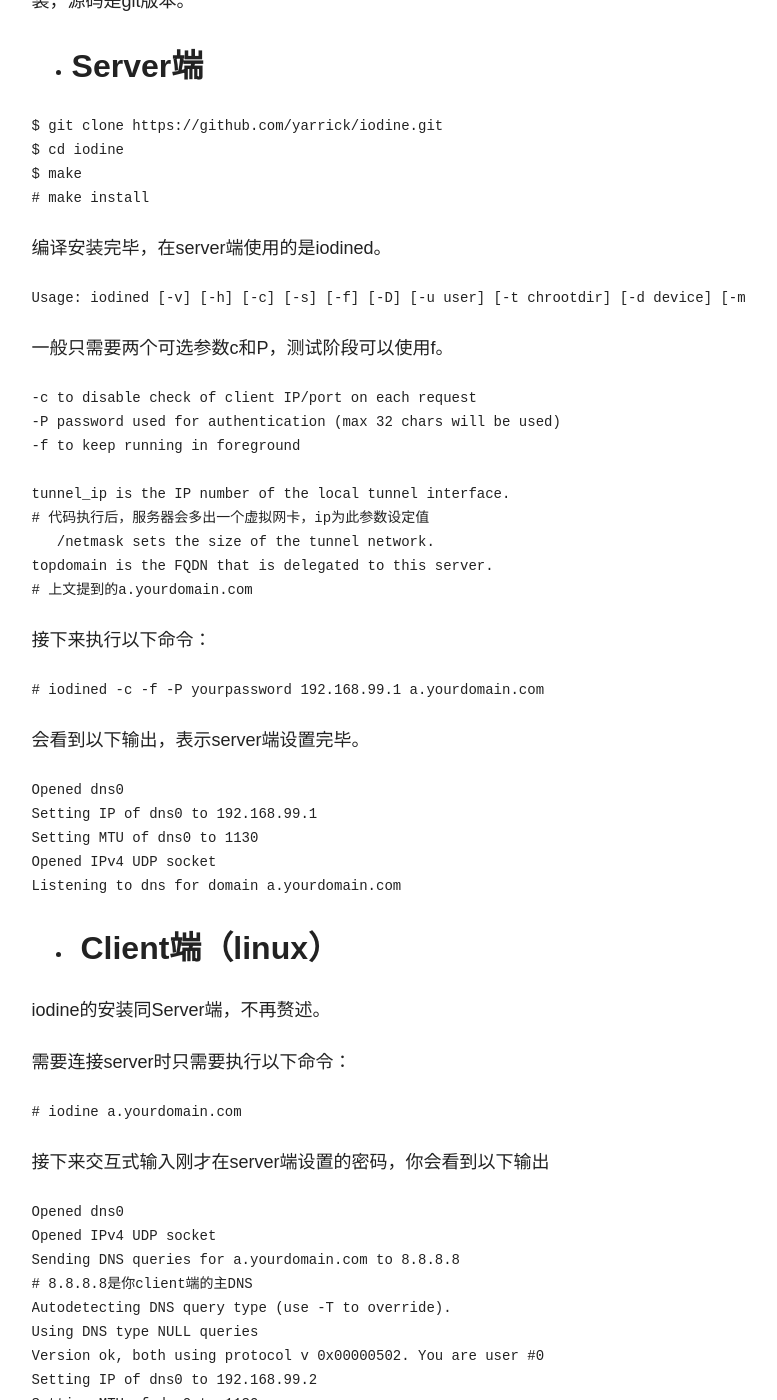
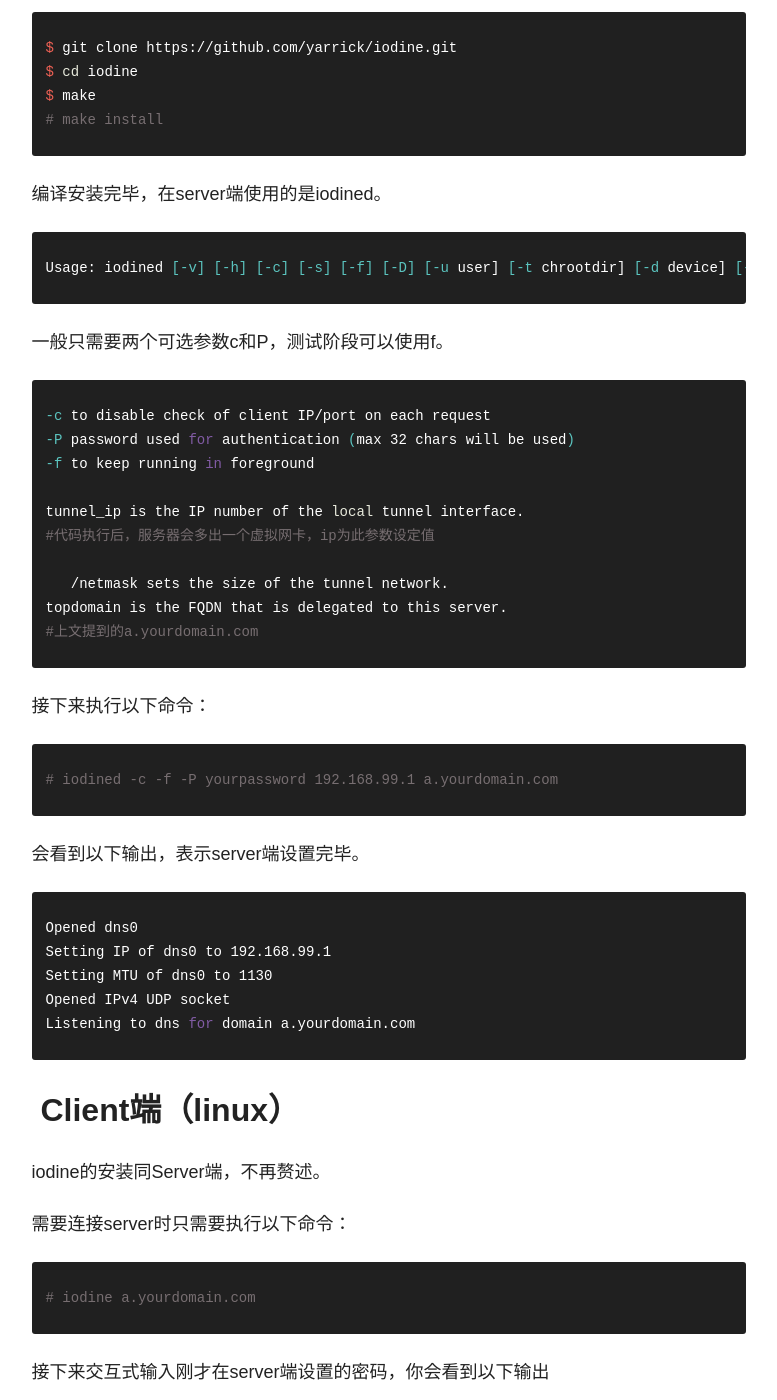
Before and after one commit to cubarco/cubarco.github.io-archived, a Jekyll site: the page built from _posts/blog/2014-02-11-通过dns隧道绕过portal认证.md, in a window 1280 px wide and 1400 px high, scrolled down 1443 px. Shown: the whole window, without its empty margins (348-1125 px from the left). Built offline with Jekyll 4.4.1, drawn with Linux system fonts in a browser that asks for light colours; nearby versions of some CDN libraries; comment, search, counter and statistics services are not loaded; some of the changed text lies outside the part shown.

Commit message:
update a post

```diff
--- a/_includes/scripts.html
+++ b/_includes/scripts.html
@@ -58,6 +58,7 @@
 </script>
 {% endif %}
 
+<!-- Check whether the page is a post -->
 {% if page.categories or page.tags and page.comments != false %}
   {% include disqus_comments.html %}
 {% endif %}
--- a/_posts/blog/2014-02-11-通过dns隧道绕过portal认证.md
+++ b/_posts/blog/2014-02-11-通过dns隧道绕过portal认证.md
@@ -32,20 +31,25 @@
 
 <span style="text-decoration: underline;"><em>使用iodine必须要保证server端和client端的iodine版本相同</em></span>，所以我这里选择的是编译安装，源码是git版本。
 
-  * ## Server端
+## Server端
 
-<pre class="lang:sh decode:true" title="编译安装iodine的git版本">$ git clone https://github.com/yarrick/iodine.git
+{% highlight sh %}
+$ git clone https://github.com/yarrick/iodine.git
 $ cd iodine
 $ make
-# make install</pre>
+# make install
+{% endhighlight %}
 
 编译安装完毕，在server端使用的是iodined。
 
-<pre class="lang:sh highlight:0 decode:true" title="iodined说明">Usage: iodined [-v] [-h] [-c] [-s] [-f] [-D] [-u user] [-t chrootdir] [-d device] [-m mtu] [-z context] [-l ip address to listen on] [-p port] [-n external ip] [-b dnsport] [-P password] [-F pidfile] tunnel_ip[/netmask] topdomain</pre>
+{% highlight sh %}
+Usage: iodined [-v] [-h] [-c] [-s] [-f] [-D] [-u user] [-t chrootdir] [-d device] [-m mtu] [-z context] [-l ip address to listen on] [-p port] [-n external ip] [-b dnsport] [-P password] [-F pidfile] tunnel_ip[/netmask] topdomain
+{% endhighlight %}
 
 一般只需要两个可选参数c和P，测试阶段可以使用f。
 
-<pre class="lang:sh highlight:0 decode:true" title="参数的说明">-c to disable check of client IP/port on each request
+{% highlight sh %}
+-c to disable check of client IP/port on each request
 -P password used for authentication (max 32 chars will be used)
 -f to keep running in foreground
 
@@ -53,31 +57,40 @@
 #代码执行后，服务器会多出一个虚拟网卡，ip为此参数设定值
    /netmask sets the size of the tunnel network.
 topdomain is the FQDN that is delegated to this server.
-#上文提到的a.yourdomain.com</pre>
+#上文提到的a.yourdomain.com
+{% endhighlight %}
+
 
 接下来执行以下命令：
 
-<pre class="wrap:false lang:sh decode:true" title="iodined执行"># iodined -c -f -P yourpassword 192.168.99.1 a.yourdomain.com</pre>
+{% highlight sh %}
+# iodined -c -f -P yourpassword 192.168.99.1 a.yourdomain.com
+{% endhighlight %}
 
 会看到以下输出，表示server端设置完毕。
 
-<pre class="nums:false nums-toggle:false lang:default highlight:0 decode:true" title="iodined输出">Opened dns0
+{% highlight sh %}
+Opened dns0
 Setting IP of dns0 to 192.168.99.1
 Setting MTU of dns0 to 1130
 Opened IPv4 UDP socket
-Listening to dns for domain a.yourdomain.com</pre>
+Listening to dns for domain a.yourdomain.com
+{% endhighlight %}
 
-  * ##  Client端（linux）
+##  Client端（linux）
 
 iodine的安装同Server端，不再赘述。
 
 需要连接server时只需要执行以下命令：
 
-<pre class="lang:sh decode:true" title="client iodine"># iodine a.yourdomain.com</pre>
+{% highlight sh %}
+# iodine a.yourdomain.com
+{% endhighlight %}
 
 接下来交互式输入刚才在server端设置的密码，你会看到以下输出
 
-<pre class="nums:false nums-toggle:false wrap:false lang:default highlight:0 decode:true" title="iodine 输出">Opened dns0
+{% highlight sh %}
+Opened dns0
 Opened IPv4 UDP socket
 Sending DNS queries for a.yourdomain.com to 8.8.8.8
 #8.8.8.8是你client端的主DNS
@@ -91,17 +104,20 @@
 Server is at 123.456.789.123, trying raw login: OK
 Sending raw traffic directly to 123.456.789.123
 Connection setup complete, transmitting data.
-Detaching from terminal...</pre>
+Detaching from terminal...
+{% endhighlight %}
 
 这样iodine就在client端开启了一个虚拟网卡，IP为192.168.99.2，与刚才在server端设置的192.168.99.1处于同一个网段，至此便可以用192.168.99.1这个新的IP与server段通信了，然后可以采用socks代理、http代理之类的方法连通internet。ping一下试试吧。
 
-  * <span style="font-size: 24px; font-weight: bold; line-height: 1;">Client端（Android）</span>
+## Client端（Android）
 
 可以在pc上下载ndk（ndk的配置请自行求助搜索引擎XD），然后在android环境编译安装，方法其实都写在了README里面，我转述一发好了。
 
-<pre class="wrap:false lang:sh decode:true" title="android 编译iodine">$ cd ./iodine/src
+{% highlight sh %}
+$ cd ./iodine/src
 $ make base64u.h base64u.c
-$ ndk-build NDK_PROJECT_PATH=. APP_BUILD_SCRIPT=Android.mk</pre>
+$ ndk-build NDK_PROJECT_PATH=. APP_BUILD_SCRIPT=Android.mk
+{% endhighlight %}
 
 然后新鲜出炉的android端iodine就出现在了iodine/src/libs/armeabi/iodine，用adb拉到手机里面就行了（附件提供了已编译的iodine文件）
 
@@ -109,18 +125,18 @@
 
 接下来的使用就和在linux下一样了。
 
-  * ## Client端（windows）
+## Client端（windows）
 
 <del><em>呵呵 </em></del>
 
-  * ## 附件
+## 附件
 
-  1. tun.ko installer : <a href="https://play.google.com/store/apps/details?id=com.aed.tun.installer" target="_blank">Google Play</a>
-  2. iodine for android (20140211 ) ： <a href="https://drive.google.com/file/d/0B4Uhz2CREiHoTmd6NGxONmRfY1E/edit?usp=sharing" target="_blank">Google Docs</a>     <a href="http://pan.baidu.com/s/1qW0LNUO" target="_blank">百度网盘</a>
-  3. <del>如果不嫌弃，可以将这个VPS提供给各位测试使用。</del>(53端口移作他用，就不提供测试使用了。)
+* tun.ko installer : <a href="https://play.google.com/store/apps/details?id=com.aed.tun.installer" target="_blank">Google Play</a>
+* iodine for android (20140211 ) ： <a href="https://drive.google.com/file/d/0B4Uhz2CREiHoTmd6NGxONmRfY1E/edit?usp=sharing" target="_blank">Google Docs</a>     <a href="http://pan.baidu.com/s/1qW0LNUO" target="_blank">百度网盘</a>
+* <del>如果不嫌弃，可以将这个VPS提供给各位测试使用。</del>(53端口移作他用，就不提供测试使用了。)
 
-  * ## 参考
+## 参考
 
-  1. iodine作者的README：<a title="https://github.com/yarrick/iodine" href="https://github.com/yarrick/iodine" target="_blank">https://github.com/yarrick/iodine</a>
-  2. 《<a href="http://loosky.net/1934.html" target="_blank">有DNS的地方就能上网</a>》——自由的风
-  3. 《<a href="http://www.h3c.com.cn/Products___Technology/Technology/Security_Encrypt/Other_technology/Technology_recommend/200812/624142_30003_0.htm" target="_blank">Portal技术介绍</a>》——H3C
+* iodine作者的README：<a title="https://github.com/yarrick/iodine" href="https://github.com/yarrick/iodine" target="_blank">https://github.com/yarrick/iodine</a>
+* 《<a href="http://loosky.net/1934.html" target="_blank">有DNS的地方就能上网</a>》——自由的风
+* 《<a href="http://www.h3c.com.cn/Products___Technology/Technology/Security_Encrypt/Other_technology/Technology_recommend/200812/624142_30003_0.htm" target="_blank">Portal技术介绍</a>》——H3C
```
Also changed, not shown: other parts of _posts/blog/2014-02-11-通过dns隧道绕过portal认证.md (+1 -2 lines).
